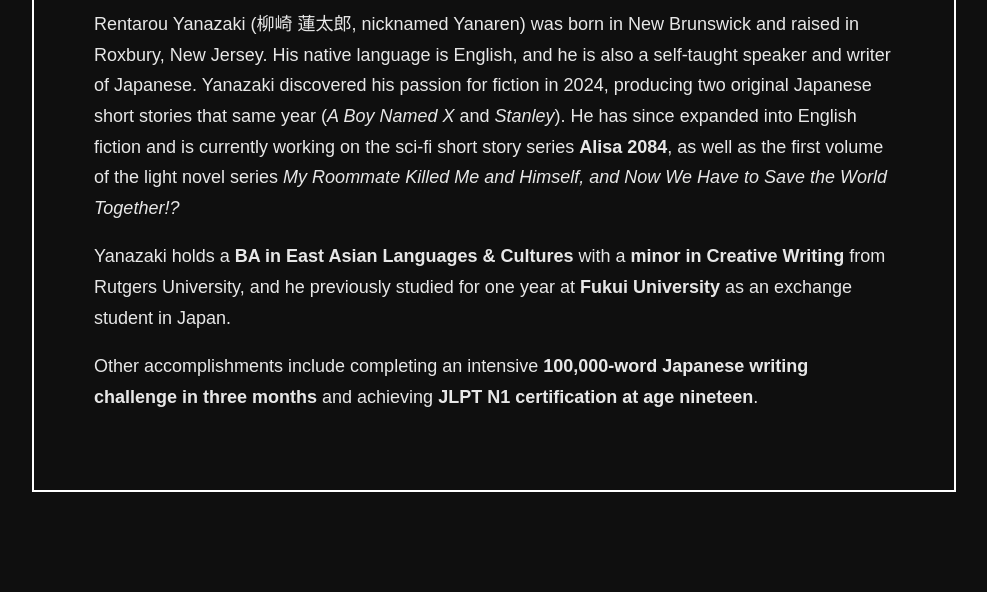
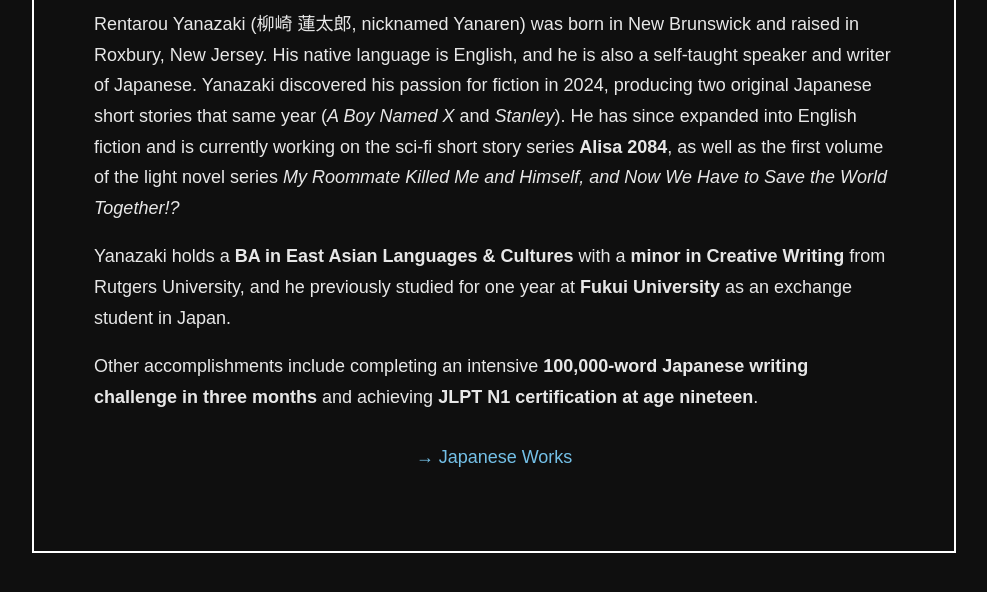
Before and after one commit to yanarenofficial/yanarenofficial.github.io, a plain HTML site: page index.html in a window 1280 px wide. Shown: the part 210-802 px from the top of the page, without its empty margins (146-1133 px from the left). Drawn offline with Linux system fonts and the light colour scheme.

Commit message:
Update index.html

```diff
--- a/index.html
+++ b/index.html
@@ -35,6 +35,15 @@
       text-align: left;
       margin-bottom: 18px;
     }
+
+    a {
+      color: #7fd4ff;
+      text-decoration: none;
+    }
+
+    a:hover {
+      text-decoration: underline;
+    }
   </style>
 </head>
 <body>
@@ -53,6 +62,13 @@
       Other accomplishments include completing an intensive <strong>100,000-word Japanese writing challenge in three months</strong> and achieving <strong>JLPT N1 certification at age nineteen</strong>.
     </p>
 
+    <!-- ✅ NEW LINK ADDED HERE -->
+    <p style="margin-top: 30px; text-align: center;">
+      <a href="japanese.html">
+        → Japanese Works
+      </a>
+    </p>
+
   </div>
 </body>
 </html>
```
